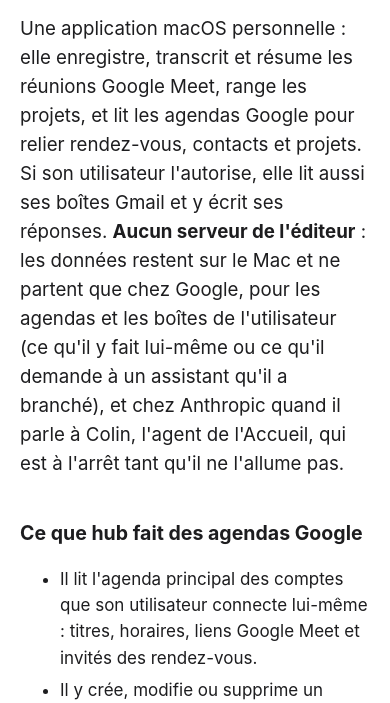
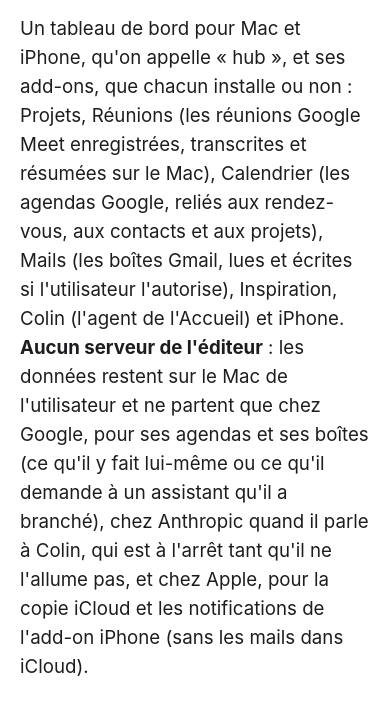
Before and after one commit to paulmailhes/polhub, a plain HTML site: page docs/index.html in a window 390 px wide. Shown: the part 104-807 px from the top of the page. Drawn offline with Linux system fonts and the light colour scheme.

Commit message:
Pages : hub et ses add-ons, et ce que fait l'add-on iPhone
La page d'accueil présente hub-board, le tableau de bord et ses add-ons. Les règles de
confidentialité (en vigueur le 20/11) disent ce que fait l'add-on iPhone : la lecture
du Mac par le réseau privé de l'utilisateur, la copie iCloud sans les mails, et les
notifications qui passent par Apple (expéditeur, objet et premiers mots d'un mail).

Co-Authored-By: Claude Opus 5.5 <noreply@anthropic.com>

```diff
--- a/docs/index.html
+++ b/docs/index.html
@@ -9,12 +9,14 @@
 <body>
 <main>
   <h1>hub-board</h1>
-  <p class="lead">Une application macOS personnelle : elle enregistre, transcrit et résume les réunions Google Meet,
-  range les projets, et lit les agendas Google pour relier rendez-vous, contacts et projets. Si son utilisateur
-  l'autorise, elle lit aussi ses boîtes Gmail et y écrit ses réponses. <strong>Aucun serveur de l'éditeur</strong> :
-  les données restent sur le Mac et ne partent que chez Google, pour les agendas et les boîtes de l'utilisateur
-  (ce qu'il y fait lui-même ou ce qu'il demande à un assistant qu'il a branché), et chez Anthropic quand il parle à
-  Colin, l'agent de l'Accueil, qui est à l'arrêt tant qu'il ne l'allume pas.</p>
+  <p class="lead">Un tableau de bord pour Mac et iPhone, qu'on appelle « hub », et ses add-ons, que chacun installe
+  ou non : Projets, Réunions (les réunions Google Meet enregistrées, transcrites et résumées sur le Mac), Calendrier
+  (les agendas Google, reliés aux rendez-vous, aux contacts et aux projets), Mails (les boîtes Gmail, lues et écrites
+  si l'utilisateur l'autorise), Inspiration, Colin (l'agent de l'Accueil) et iPhone. <strong>Aucun serveur de
+  l'éditeur</strong> : les données restent sur le Mac de l'utilisateur et ne partent que chez Google, pour ses agendas
+  et ses boîtes (ce qu'il y fait lui-même ou ce qu'il demande à un assistant qu'il a branché), chez Anthropic quand il
+  parle à Colin, qui est à l'arrêt tant qu'il ne l'allume pas, et chez Apple, pour la copie iCloud et les
+  notifications de l'add-on iPhone (sans les mails dans iCloud).</p>
 
   <h2>Ce que hub fait des agendas Google</h2>
   <ul>
```
Also changed, not shown: docs/confidentialite.html (+20 -3 lines).
